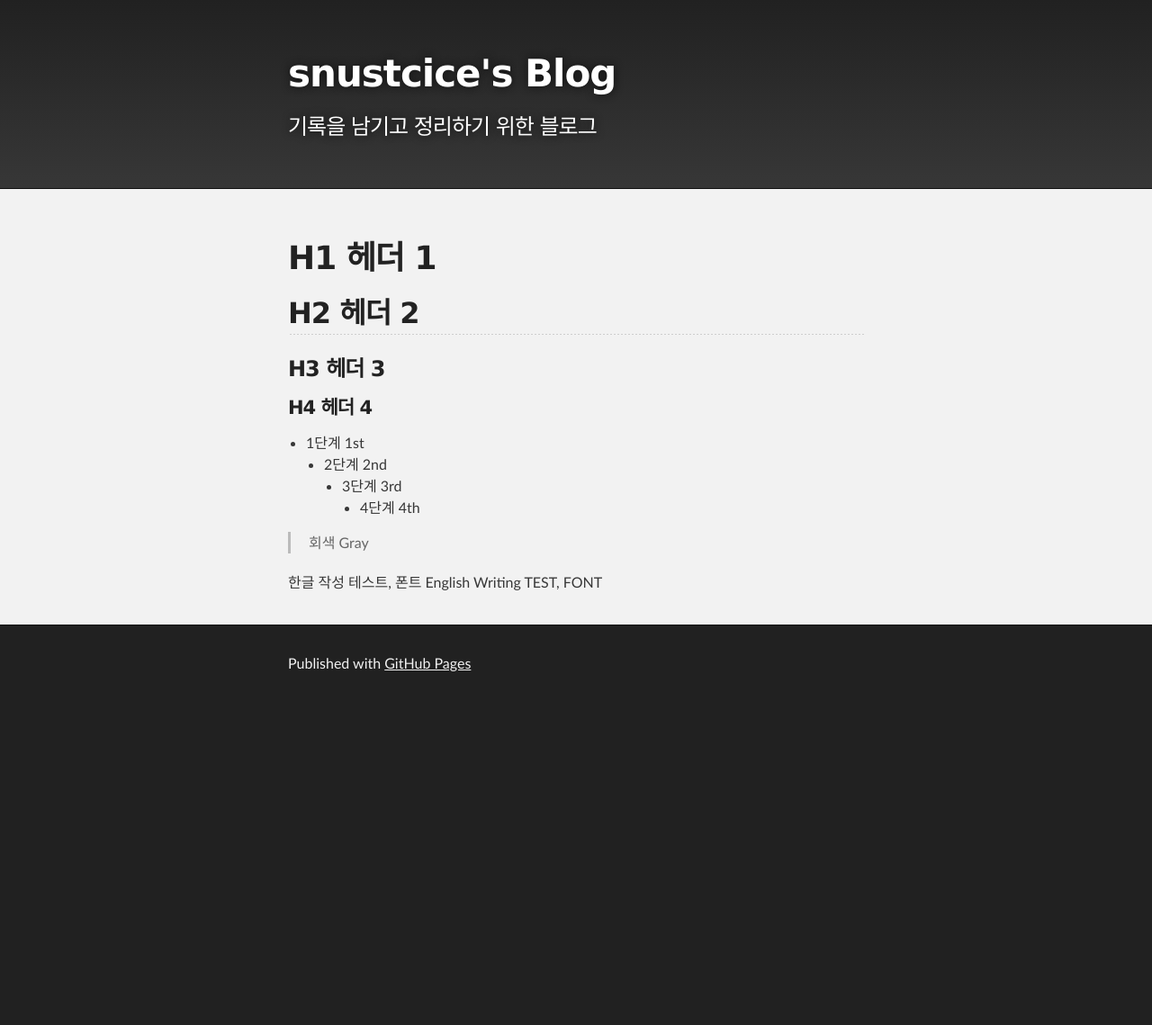
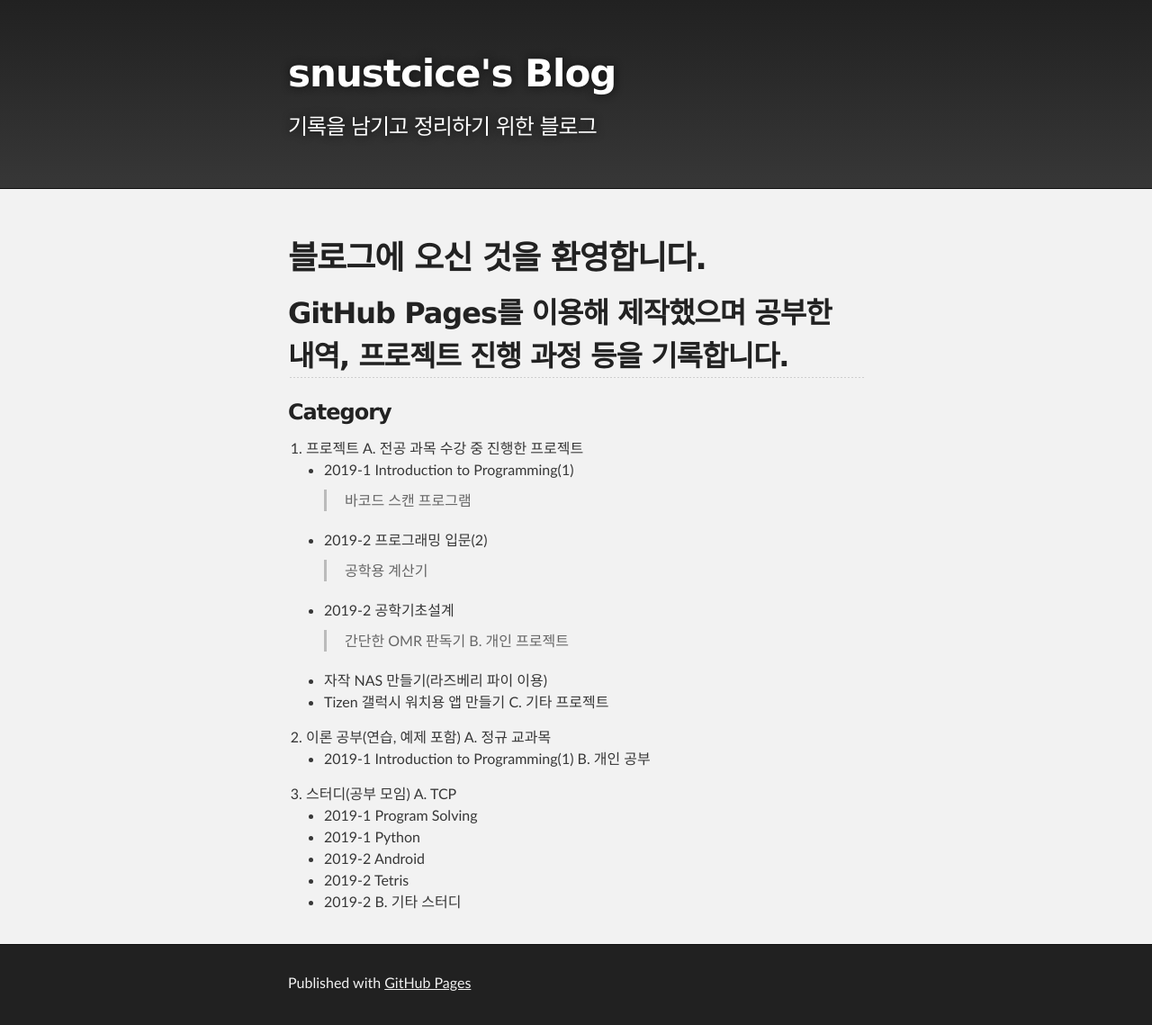
Before and after one commit to snustcice/snustcice.github.io, a Jekyll site: the page built from index.md, in a window 1280 px wide. Shown: the whole page at 90% size. Built offline with Jekyll 4.4.1, drawn with Linux system fonts in a browser that asks for light colours; our own code applies the rules of GitHub Pages for plain Markdown files; before the commit the page ends 900 px from its top, so only the background shows below that.

Commit message:
Update index.md

```diff
--- a/index.md
+++ b/index.md
@@ -2,17 +2,34 @@
 layout: default
 ---
 
-# H1 헤더 1
-## H2 헤더 2
-### H3 헤더 3
-#### H4 헤더 4
+# 블로그에 오신 것을 환영합니다.
 
-* 1단계 1st
-  * 2단계 2nd
-    * 3단계 3rd
-      * 4단계 4th
+## GitHub Pages를 이용해 제작했으며 공부한 내역, 프로젝트 진행 과정 등을 기록합니다.
 
-> 회색 Gray
+### Category
+1. 프로젝트
+  A. 전공 과목 수강 중 진행한 프로젝트
+    * 2019-1 Introduction to Programming(1)
+    > 바코드 스캔 프로그램
+    * 2019-2 프로그래밍 입문(2)
+    > 공학용 계산기
+    * 2019-2 공학기초설계
+    > 간단한 OMR 판독기
+  B. 개인 프로젝트
+    * 자작 NAS 만들기(라즈베리 파이 이용)
+    * Tizen 갤럭시 워치용 앱 만들기
+  C. 기타 프로젝트
 
-한글 작성 테스트, 폰트
-English Writing TEST, FONT
+2. 이론 공부(연습, 예제 포함)
+  A. 정규 교과목
+    * 2019-1 Introduction to Programming(1)
+  B. 개인 공부
+
+3. 스터디(공부 모임)
+  A. TCP
+    * 2019-1 Program Solving
+    * 2019-1 Python
+    * 2019-2 Android
+    * 2019-2 Tetris
+    * 2019-2
+  B. 기타 스터디
```
